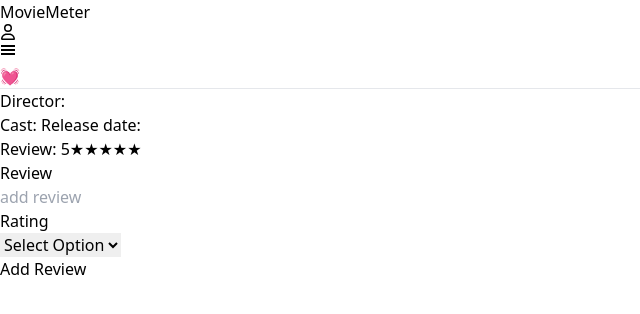
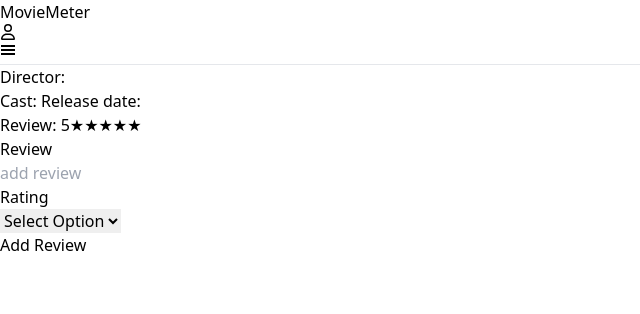
Before and after one commit to sushil-sagar05/Movie-Meter, a React (Vite) app in the folder Frontend/MovieMeter/: page /movie/1/review in a window 1280 px wide. Shown: the top 314 px of the page, without its empty margins (0-640 px from the left). Built offline with nearby package versions, Linux system fonts and the light colour scheme; no server answers; sample sign-in values are in the browser's storage.

Commit message:
ui change

```diff
--- a/Frontend/MovieMeter/src/Pages/ReviewPage2.jsx
+++ b/Frontend/MovieMeter/src/Pages/ReviewPage2.jsx
@@ -50,9 +50,7 @@
 
              />
             </div>
-           <div className="love absolute text-4xl right-0">
-            <button className='cursor-pointer pt-2'>💓</button>
-           </div>
+
 
           </div>
           <hr className='mt-2' />
```
